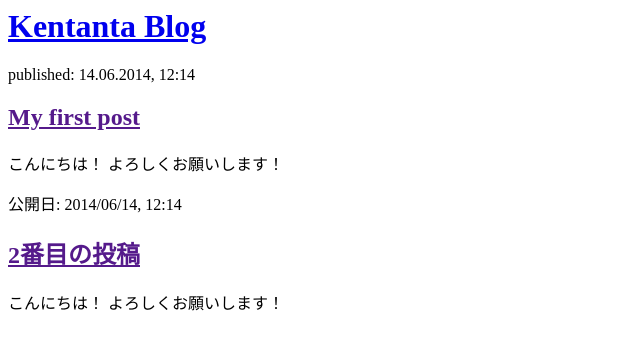
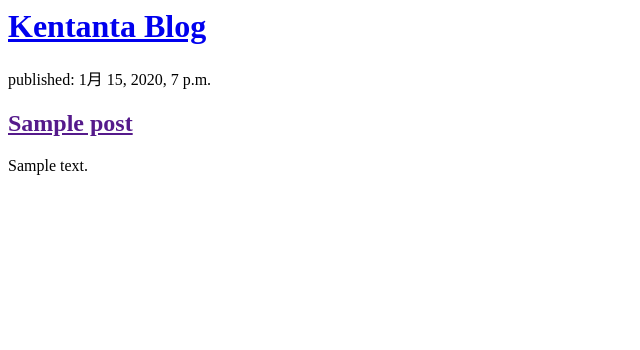
Before and after one commit to kentanta12/myblog_portfolio, a Django app: page / in a window 1280 px wide. Shown: the top 350 px of the page, without its empty margins (0-640 px from the left). Run offline with Django 3.2, Linux system fonts and the light colour scheme; tables that the repository leaves empty hold one stand-in row (values such as "Sample post").

Commit message:
チュートリアル用post_list.htmlでmodel呼び出して表示するように設定

```diff
--- a/templates/blog/post_list.html
+++ b/templates/blog/post_list.html
@@ -6,17 +6,12 @@
         <div>
             <h1><a href="/">Kentanta Blog</a></h1>
         </div>
-
-        <div>
-            <p>published: 14.06.2014, 12:14</p>
-            <h2><a href="">My first post</a></h2>
-            <p> こんにちは！ よろしくお願いします！ </p>
-        </div>
-
-        <div>
-            <p>公開日: 2014/06/14, 12:14</p>
-            <h2><a href="">2番目の投稿</a></h2>
-            <p> こんにちは！ よろしくお願いします！ </p>
-        </div>
+{% for post in posts %}
+    <div>
+        <p>published: {{ post.published_date }}</p>
+        <h2><a href="">{{ post.title }}</a></h2>
+        <p>{{ post.text|linebreaksbr }}</p>
+    </div>
+{% endfor %}
     </body>
 </html>
```
